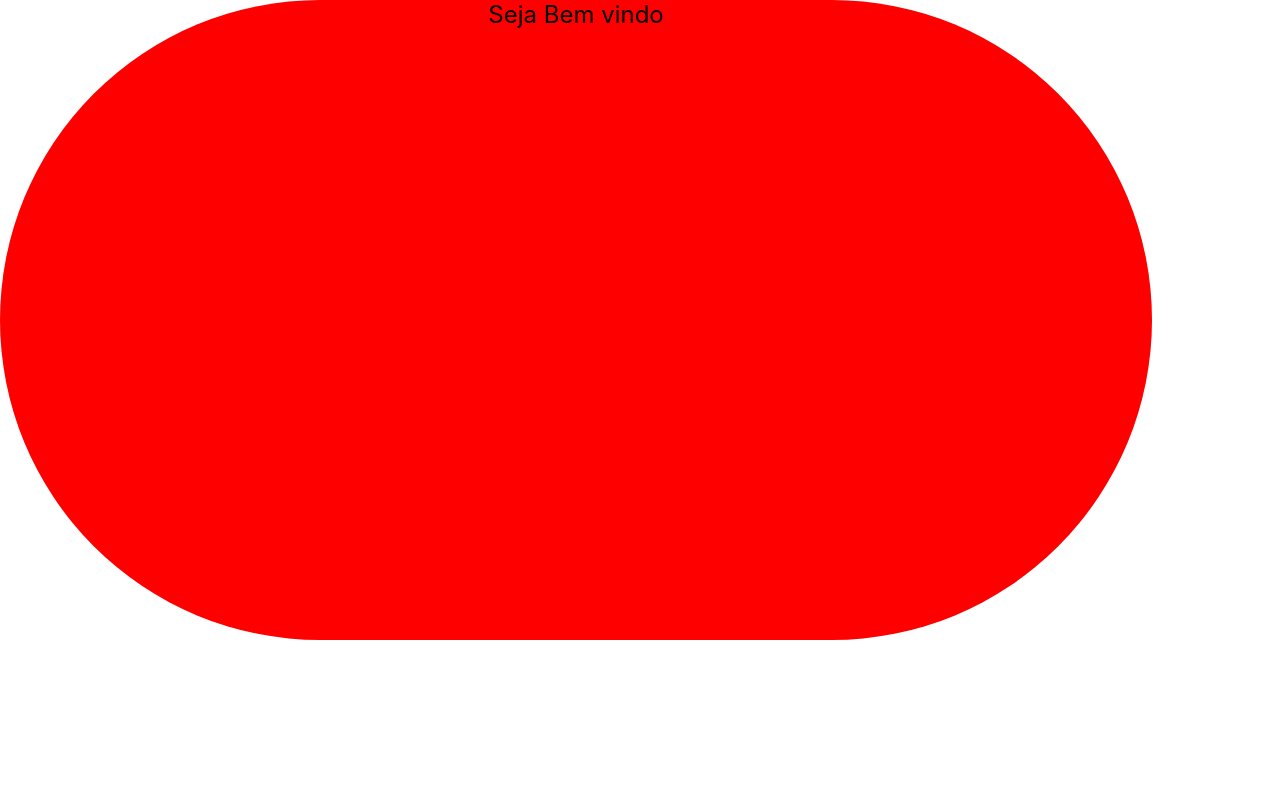
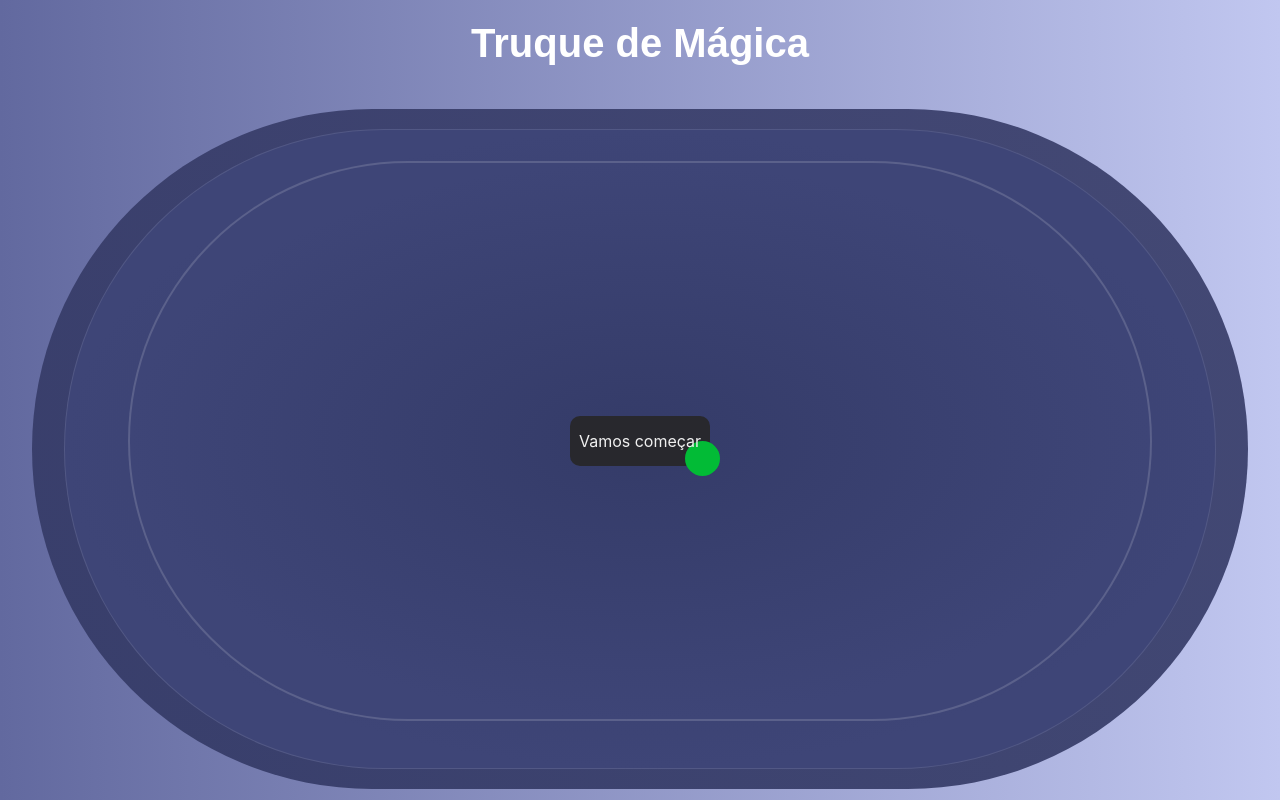
Before and after one commit to AlAnNuB/Card_Magic_Trick, a React (Create React App) app: page / in a window 1280 px wide. Built offline with nearby package versions, Linux system fonts and the light colour scheme.

Commit message:
mecendo no tabuleiro

```diff
--- a/public/index.html
+++ b/public/index.html
@@ -7,7 +7,7 @@
     <meta name="theme-color" content="#000000" />
     <meta
       name="description"
-      content="Web site created using create-react-app"
+      content="Truque de Mágica"
     />
     <link rel="apple-touch-icon" href="%PUBLIC_URL%/logo192.png" />
     <link rel="manifest" href="%PUBLIC_URL%/manifest.json" />
--- a/src/App.css
+++ b/src/App.css
@@ -6,6 +6,7 @@
   height: 40vmin;
   pointer-events: none;
 }
+
 
 @media (prefers-reduced-motion: no-preference) {
   .App-logo {
@@ -19,6 +20,7 @@
   display: flex;
   flex-direction: column;
   align-items: center;
+  position: absolute;
   justify-content: center;
   font-size: calc(10px + 2vmin);
   color: white;
--- a/src/App.js
+++ b/src/App.js
@@ -1,11 +1,11 @@
 import React from 'react';
 import './App.css';
-import Tabuleiro from './Components/Tabuleiro';
+import Home from './pages/Home';
 
 function App() {
   return (
 
-   <Tabuleiro />
+   <Home />
   );
 }
 
--- /dev/null
+++ b/src/Components/Button.css
@@ -0,0 +1,67 @@
+.button-86 {
+  all: unset;
+  width: 100px;
+  height: 30px;
+  font-size: 16px;
+  background: transparent;
+  border: none;
+  position: relative;
+  color: #f0f0f0;
+  cursor: pointer;
+  z-index: 1;
+  padding: 10px 20px;
+  display: flex;
+  align-items: center;
+  justify-content: center;
+  text-align: center;
+  white-space: nowrap;
+  user-select: none;
+  -webkit-user-select: none;
+  touch-action: manipulation;
+}
+
+.button-86::after,
+.button-86::before {
+  content: '';
+  position: absolute;
+  bottom: 0;
+  right: 0;
+  z-index: -99999;
+  transition: all .4s;
+}
+
+.button-86::before {
+  transform: translate(0%, 0%);
+  width: 100%;
+  height: 100%;
+  background: #28282d;
+  border-radius: 10px;
+}
+
+.button-86::after {
+  transform: translate(10px, 10px);
+  width: 35px;
+  height: 35px;
+  background: #02BB36;
+  backdrop-filter: blur(5px);
+  -webkit-backdrop-filter: blur(5px);
+  border-radius: 50px;
+}
+
+.button-86:hover::before {
+  transform: translate(5%, 20%);
+  width: 110%;
+  height: 110%;
+}
+
+.button-86:hover::after {
+  border-radius: 10px;
+  transform: translate(0, 0);
+  width: 100%;
+  height: 100%;
+}
+
+.button-86:active::after {
+  transition: 0s;
+  transform: translate(0, 5%);
+}
--- /dev/null
+++ b/src/Components/Button.jsx
@@ -0,0 +1,11 @@
+import React from "react";
+import "./Button.css";
+
+function Button() {
+
+  return(
+    <button className="button-86" role="button">Vamos começar</button>
+  );
+}
+
+export default Button;
--- a/src/Components/Tabuleiro.jsx
+++ b/src/Components/Tabuleiro.jsx
@@ -1,23 +1,60 @@
 import React from "react";
 import styled from 'styled-components';
+import Button from "./Button";
 
 function Tabuleiro() {
 
 
   const FundoTabuleiro = styled.div`
+  width: 95vw;
+  height: 85vh;
+  border-radius: 512px;
+  text-align: center;
+  display: flex;
+  flex-direction: column;
+  background: linear-gradient(180deg, rgba(54, 59, 103, 0.9) 0%, rgba(51, 57, 101, 0.9) 100%);
+  justify-content: center;
+  align-items: center;
+  `;
+
+  const FundoTabuleiro2 = styled.div`
   width: 90vw;
   height: 80vh;
-  border-radius: 1000px;
-  font-size: 1.5em;
+  box-sizing: border-box;
+  border-radius: 512px;
   text-align: center;
-  background-color: red;
   display: flex;
   flex-direction: column;
+  background: radial-gradient(50% 50% at 50% 50%, #343B68 0%, #3E4577 100%);
+  border: 1px solid rgba(255, 255, 255, 0.1);
+  justify-content: center;
+  align-items: center;
+  `;
+
+  const FundoTabuleiro3 = styled.div`
+  width: 80vw;
+  height: 70vh;
+  box-sizing: border-box;
+  border-radius: 512px;
+  text-align: center;
+  margin-bottom: 1em;
+  display: flex;
+  flex-direction: row;
+  background: radial-gradient(50% 50% at 50% 50%, #343B68 0%, #3E4577 100%);
+  border: 2px solid rgba(255, 255, 255, 0.15);
+  justify-content: center;
+  align-items: center;
   `;
 
   return(
 
-    <FundoTabuleiro>Seja Bem vindo</FundoTabuleiro>
+    <FundoTabuleiro>
+      <FundoTabuleiro2>
+        <FundoTabuleiro3>
+          <Button></Button>
+        </FundoTabuleiro3>
+      </FundoTabuleiro2>
+    </FundoTabuleiro>
   );
 }
 
--- a/src/Components/Titulo.jsx
+++ b/src/Components/Titulo.jsx
@@ -3,14 +3,23 @@ import styled from "styled-components";
 
 function Titulo(props) {
 
-  const Titulo = styled.h1`
-    font-size: 2em;
+  const Titulos = styled.h1`
+    font-size: 2.5em;
     font-family: Arial, Helvetica, sans-serif;
-    color: black;
-
+    font-weight: 900;
+    color: white;
+    width: 100vw;
+    height: 10vh;
+    text-align: center;
+    justify-content: center;
+    align-items: center;
+    margin: 10px;
+    margin-bottom: 0.2em;
   `;
 
   return(
-    <Titulo conteudo={props.conteudo} />
+    <Titulos>Truque de Mágica</Titulos>
   )
 }
+
+export default Titulo;
--- a/src/pages/Home.jsx
+++ b/src/pages/Home.jsx
@@ -1 +1,29 @@
 import React from "react";
+import Titulo from '../Components/Titulo'
+import Tabuleiro from "../Components/Tabuleiro";
+import styled from "styled-components";
+
+function Home() {
+
+  const Body = styled.body`
+    width: 100vw;
+    height: 100vh;
+    margin: 0;
+    padding: 0;
+    display: flex;
+    flex-direction: column;
+    justify-content: center;
+    align-items: center;
+    background: rgb(98,105,159);
+    background: linear-gradient(90deg, rgba(98,105,159,1) 0%, rgba(193,199,240,1) 100%);
+  `;
+
+  return(
+  <Body>
+    <Titulo />
+    <Tabuleiro />
+  </Body>
+  );
+}
+
+export default Home;
```
